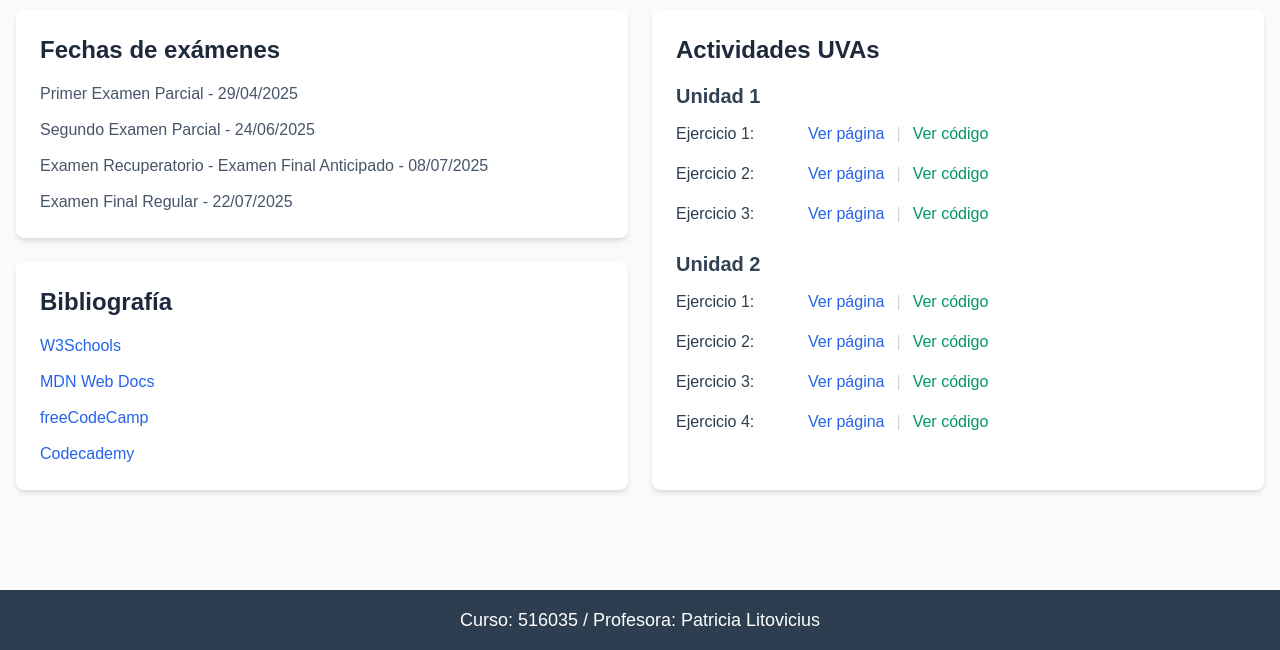
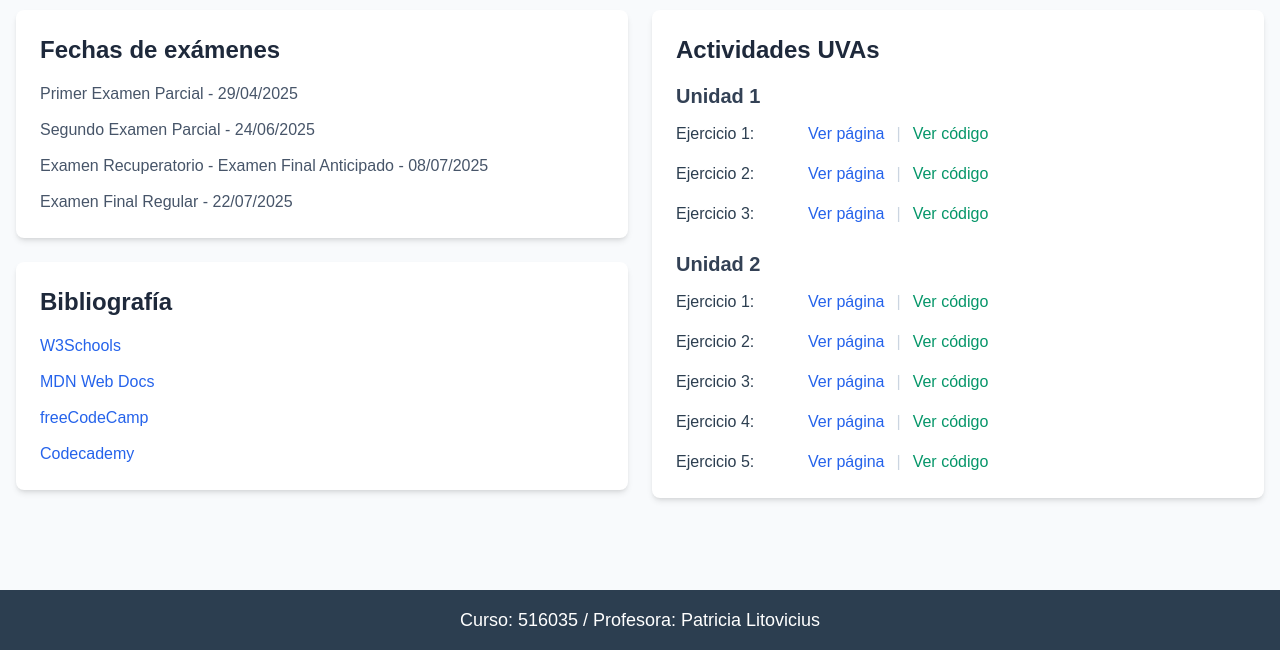
Before and after one commit to facundodimeglio/PagDesarrolloWeb, a plain HTML site: page index.html in a window 1280 px wide. Shown: the part 150-800 px from the top of the page. Drawn offline with nearby package versions, Linux system fonts and the light colour scheme; a script that the page names is missing.

Commit message:
agregado ej 5

```diff
--- a/index.html
+++ b/index.html
@@ -131,6 +131,14 @@
                                 <a href="https://github.com/facundodimeglio/UVA2Ejercicio4MV" target="_blank" class="text-emerald-600 hover:text-emerald-800 transition-colors">Ver código</a>
                             </div>
                         </li>
+                        <li class="flex flex-col sm:flex-row sm:items-center gap-2 sm:gap-3">
+                            <span class="font-medium min-w-[120px]">Ejercicio 5:</span>
+                            <div class="flex flex-wrap gap-2 sm:gap-3 items-center">
+                                <a href="https://facundodimeglio.github.io/UVA2Ejercicio5/" target="_blank" class="text-blue-600 hover:text-blue-800 transition-colors">Ver página</a>
+                                <span class="text-slate-300 hidden sm:inline">|</span>
+                                <a href="https://github.com/facundodimeglio/UVA2Ejercicio5" target="_blank" class="text-emerald-600 hover:text-emerald-800 transition-colors">Ver código</a>
+                            </div>
+                        </li>
                     </ul>
                 </div>
             </section>
```
